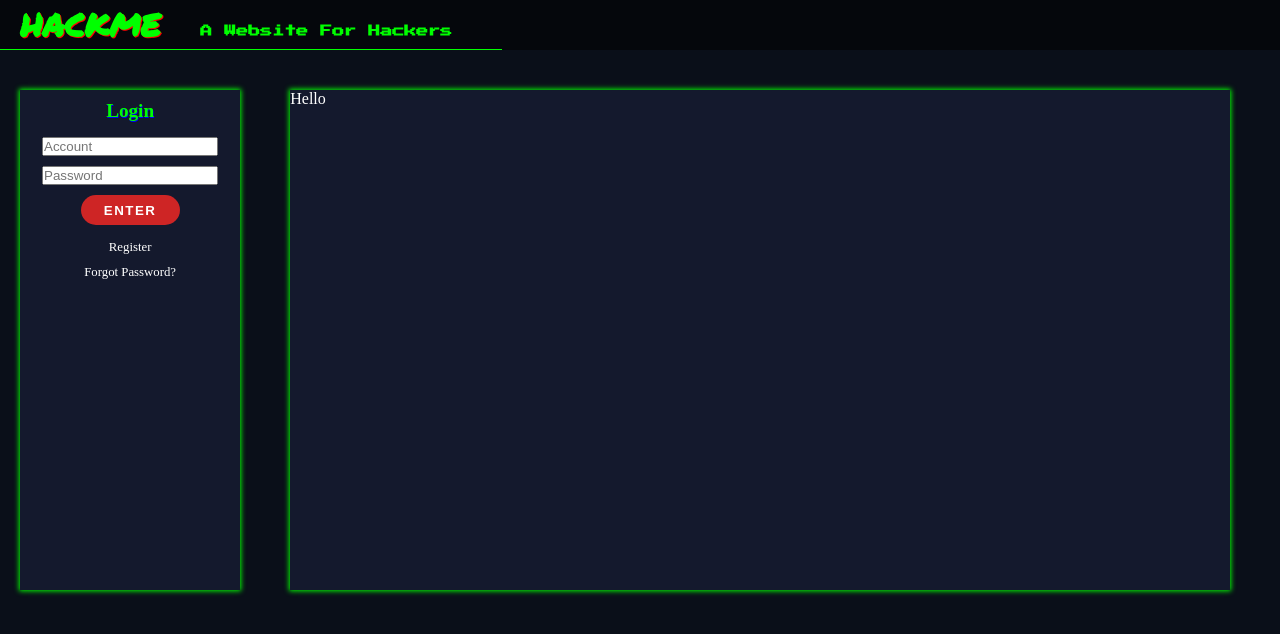
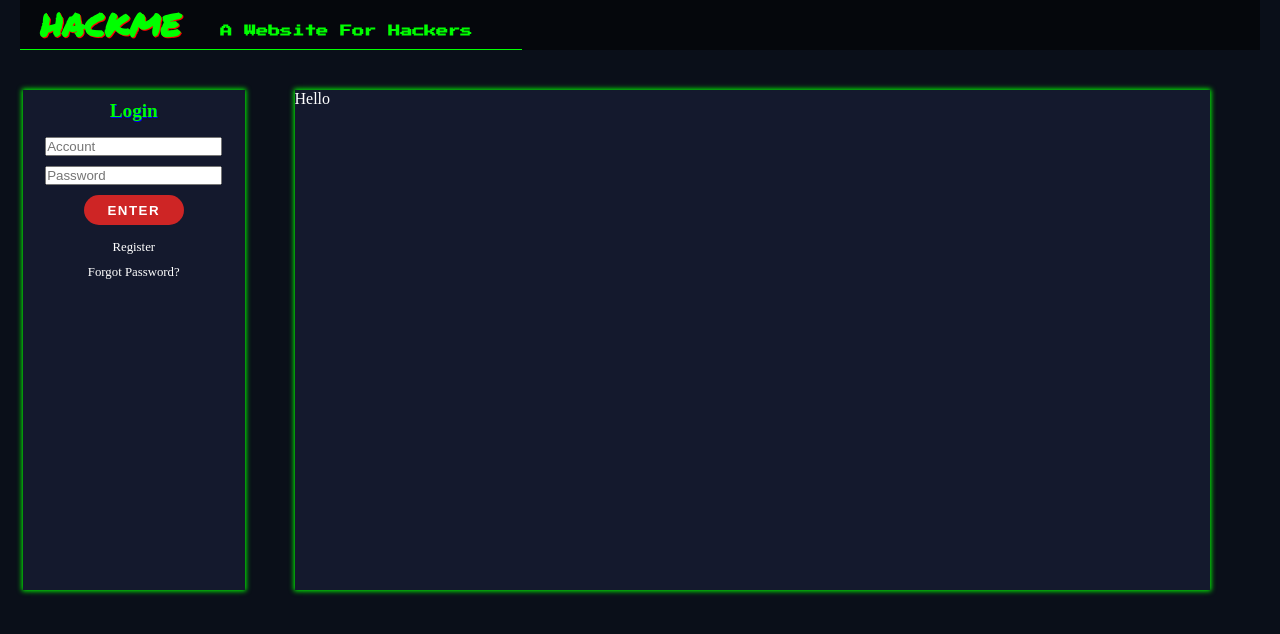
Before and after one commit to lharpre/hackme, a Flask app: page / in a window 1280 px wide. Shown: the top 634 px of the page. Run offline with Flask 3, Linux system fonts and the light colour scheme.

Commit message:
css-html edits

```diff
--- a/main.py
+++ b/main.py
@@ -4,7 +4,7 @@ import mysql.connector as sql
 app = Flask(__name__)
 
 # Configure Host Variables
-host_ip = '000.000.0.00'
+host_ip = ''
 host_port = 5000
 app.secret_key = b'session-variable'
 
--- a/static/css/base.css
+++ b/static/css/base.css
@@ -23,15 +23,22 @@ html, body {
     background: rgb(10,15,25);
 }
 
+#main-pg-content {
+    display: flex;
+    flex-direction: column;
+    margin: 0 auto;
+    max-width: 1240px;
+}
+
 /** Header **/
-header {
+#main-pg-content header {
     display: flex;
     height: 50px;
     background: rgba(0,0,0, 0.5);
 }
 
 /** Navigation Header **/
-.nav-header {
+.main-nav-header {
     display: flex;
     justify-content: flex-start;
     border-bottom: 1px solid lime;
--- a/static/css/index.css
+++ b/static/css/index.css
@@ -14,7 +14,7 @@ a:visited {
 }
 
 .idx-left-nav {
-    margin: 40px 50px 0 20px;
+    margin: 40px 50px 0 3px;
     height: 500px;
     width: 300px;
     background: rgb(20, 25, 45);
--- a/templates/base.html
+++ b/templates/base.html
@@ -10,13 +10,15 @@
         {% endblock %}
     </head>
     <body>
+        <div id="main-pg-content">
             <header>
-            <div class="nav-header">
+                <div class="main-nav-header">
                     <h1 class="title">HackMe</h1>
                     <p class="welcome"><strong>A website for hackers</strong> </p>
                 </div>
             </header>
             {% block body %}
             {% endblock %}
+        </div>
     </body>
 </html>
```
Lines whose indentation alone changed are shown as unchanged.
